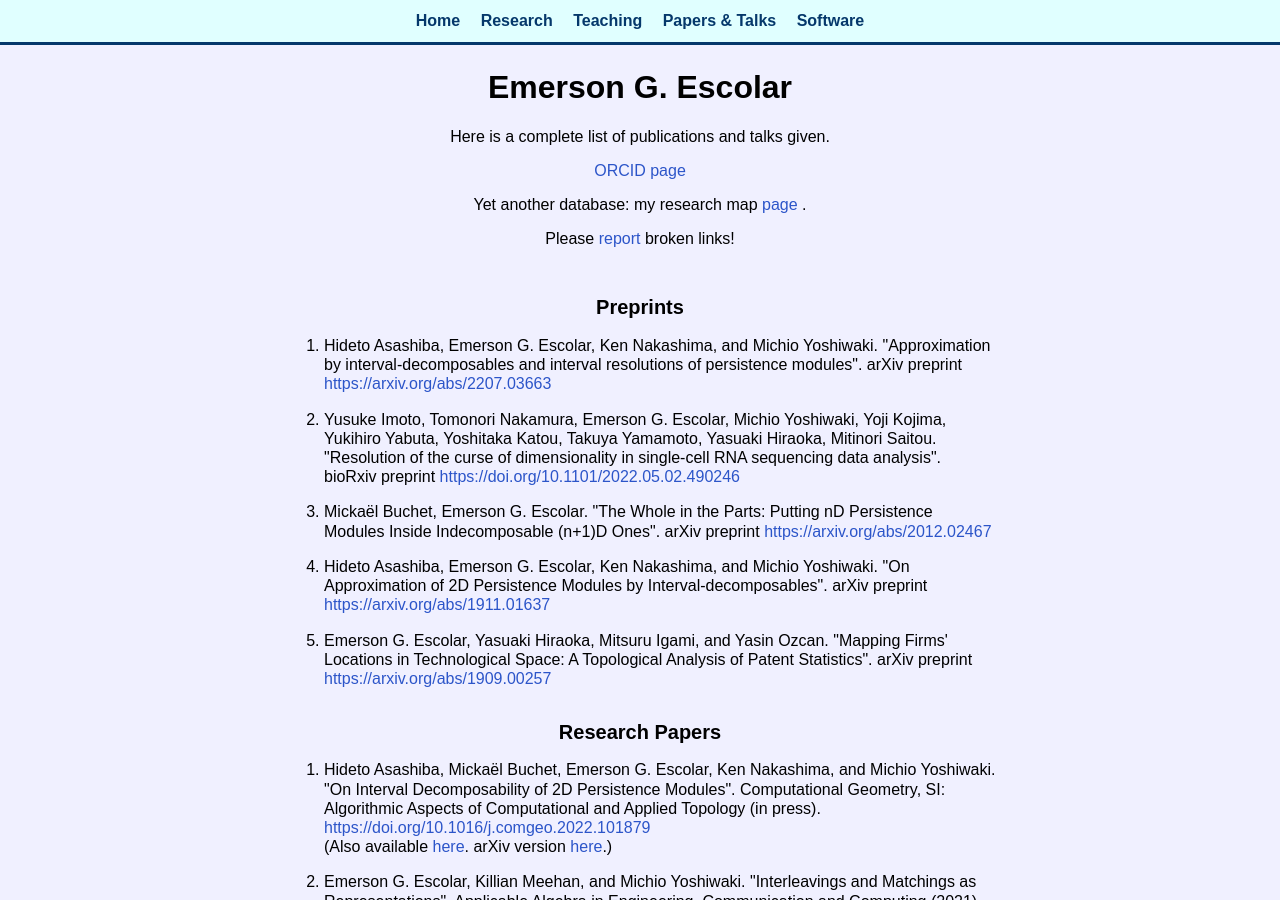
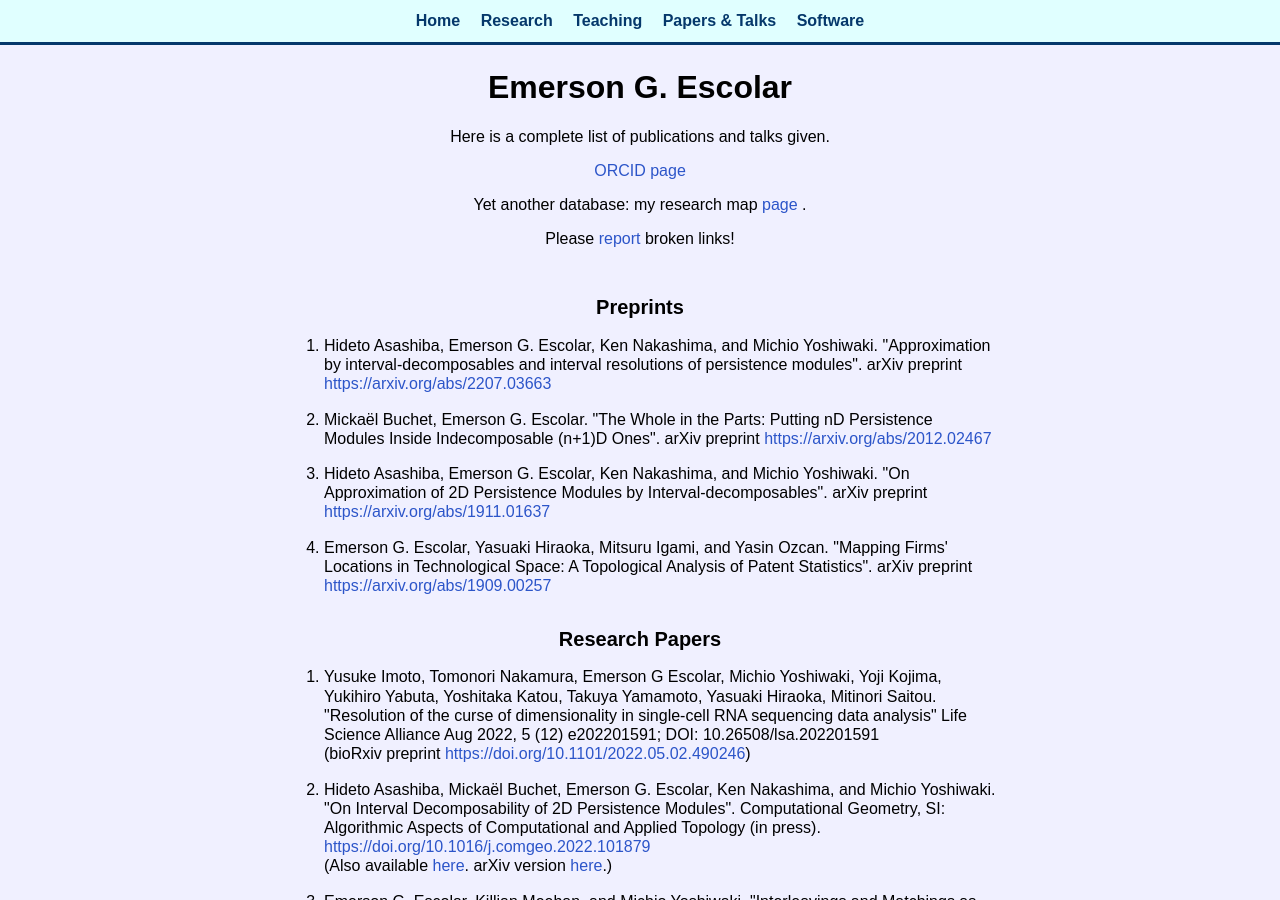
Before and after one commit to emerson-escolar/emerson-escolar.github.io, a Jekyll site: the page built from research_lists.html, in a window 1280 px wide and 900 px high. Built offline with Jekyll 4.4.1, drawn with Linux system fonts in a browser that asks for light colours; some of the changed lines change nothing that is shown.

Commit message:
add recode

```diff
--- a/research_lists.html
+++ b/research_lists.html
@@ -41,15 +41,6 @@ title: Emer's Papers & Talks
       </a>
     </li>
 
-    <li>
-      Yusuke Imoto, Tomonori Nakamura, Emerson G. Escolar, Michio Yoshiwaki, Yoji Kojima, Yukihiro Yabuta, Yoshitaka Katou, Takuya Yamamoto, Yasuaki Hiraoka, Mitinori Saitou.
-      "Resolution of the curse of dimensionality in single-cell RNA sequencing data analysis".
-      bioRxiv preprint
-      <a target="_blank" href=https://doi.org/10.1101/2022.05.02.490246>
-        https://doi.org/10.1101/2022.05.02.490246
-      </a>
-    </li>
-
 
     <li>
       Mickaël Buchet, Emerson G. Escolar.
@@ -84,6 +75,17 @@ title: Emer's Papers & Talks
 <section>
 	<h2> Research Papers </h2>
 	<ol class="wordbox paperlist">
+    <li>
+      Yusuke Imoto, Tomonori Nakamura, Emerson G Escolar, Michio Yoshiwaki, Yoji Kojima, Yukihiro Yabuta, Yoshitaka Katou, Takuya Yamamoto, Yasuaki Hiraoka, Mitinori Saitou.
+      "Resolution of the curse of dimensionality in single-cell RNA sequencing data analysis"
+      Life Science Alliance Aug 2022, 5 (12) e202201591; DOI: 10.26508/lsa.202201591
+
+      <br />
+      (bioRxiv preprint <a target="_blank" href=https://doi.org/10.1101/2022.05.02.490246>
+        https://doi.org/10.1101/2022.05.02.490246</a>)
+    </li>
+
+
     <li>
       Hideto Asashiba, Mickaël Buchet,
       Emerson G. Escolar, Ken Nakashima, and Michio Yoshiwaki.
```
